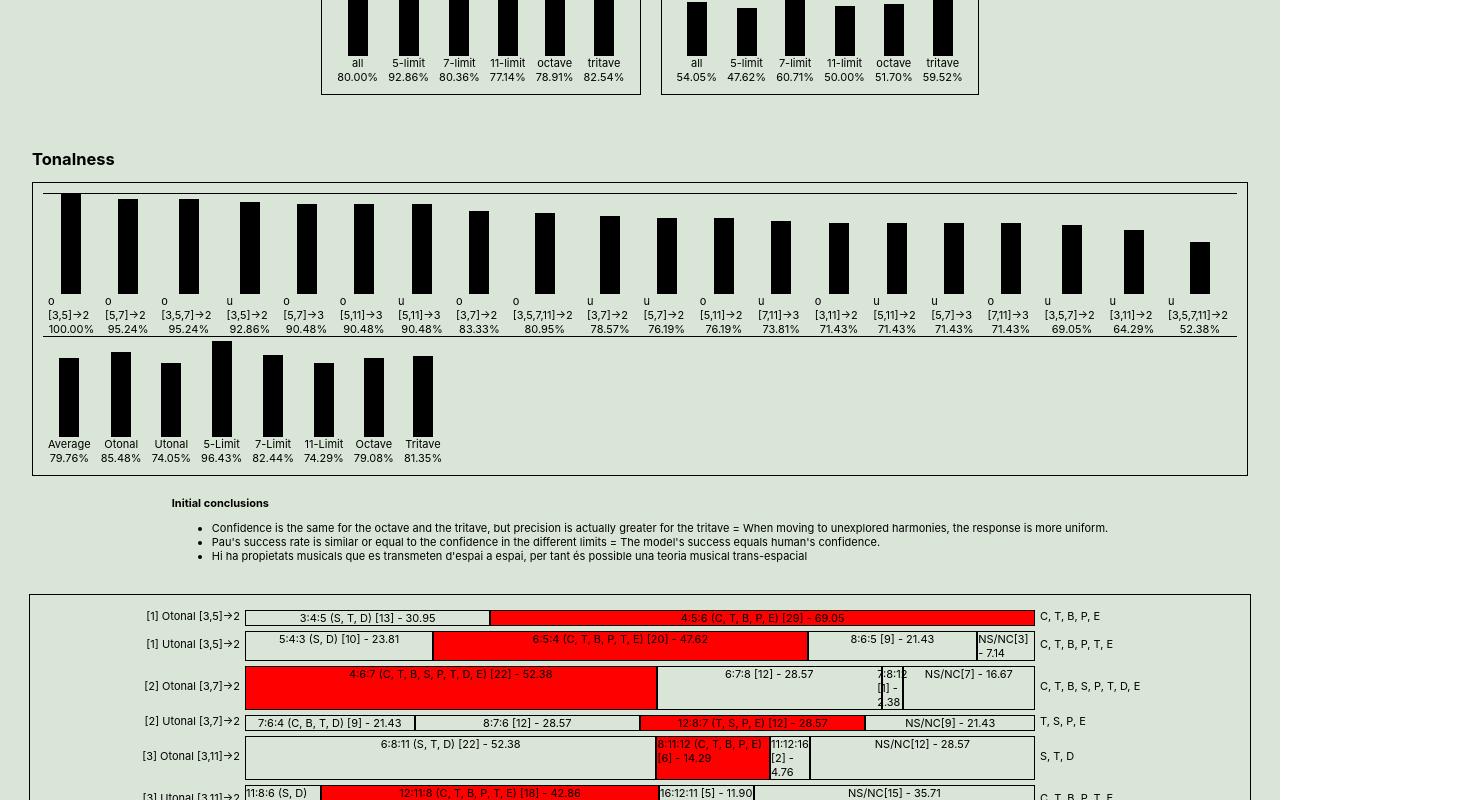
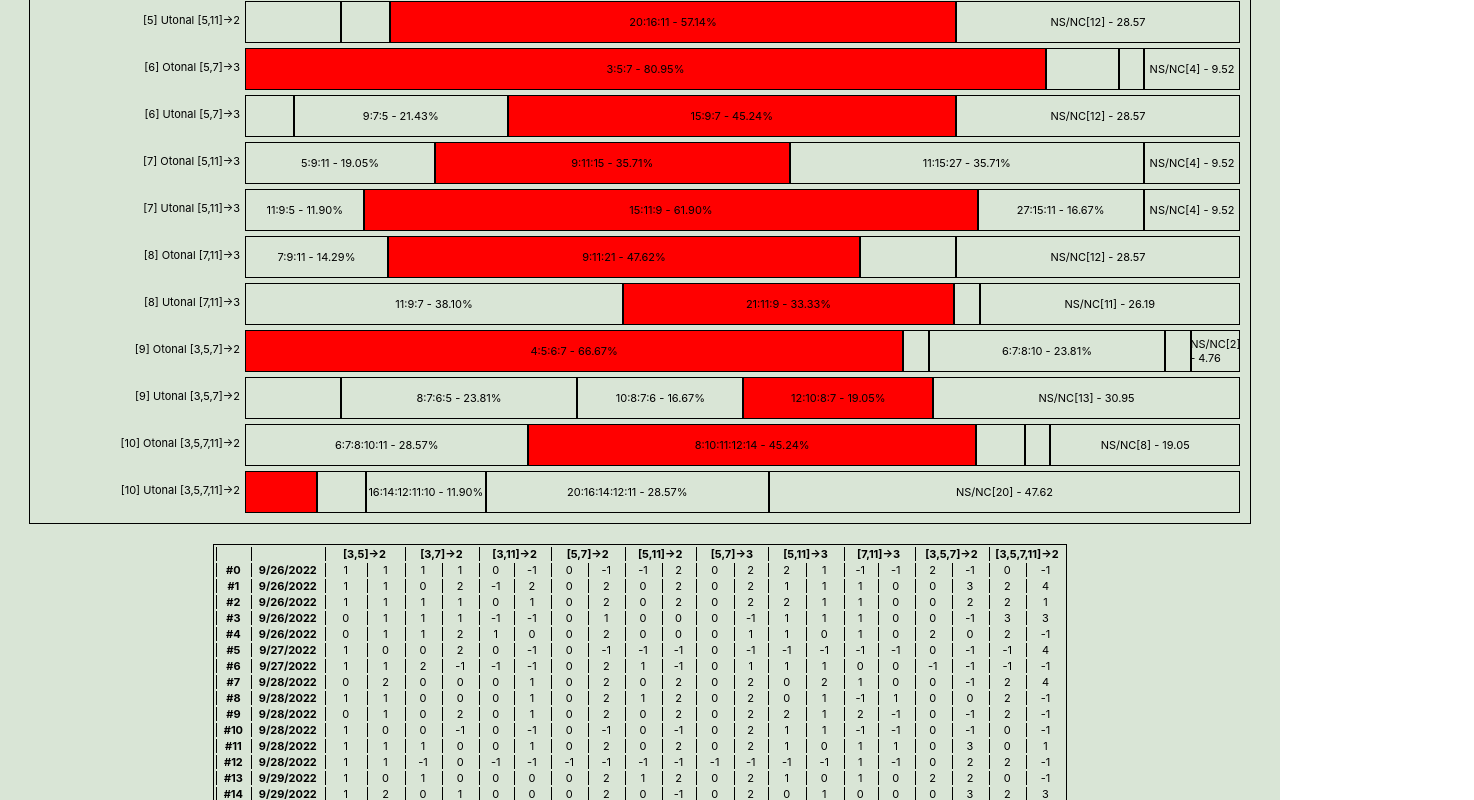
Before and after one commit to PauRosello97/harmonic-root-data, a React (Create React App) app: page /chords/results in a window 1280 px wide. Shown: the part 2220-3020 px from the top of the page, 1474 px wide, since content can reach past the window. Built offline with nearby package versions, Linux system fonts and the light colour scheme.

Commit message:
clean up

```diff
--- a/src/views/Results/Results.tsx
+++ b/src/views/Results/Results.tsx
@@ -360,10 +360,7 @@ function Results() {
                 {chordNames.map((chord: string[], i: number) => {
                     let space = spaces[Math.floor(i / 2)];
                     let noResponseRatio = getRatio(i, chord.length);
-                    let tonality = i % 2 == 0 ? "Otonal" : "Utonal";
-                    let winner = winners[i];
-                    let winningTheories: number[] = THEORIES[i][winner];
-                    let winningTheoriesNames = theoriesToNames(winningTheories);
+                    let tonality = i % 2 === 0 ? "Otonal" : "Utonal";
                     return <div key={i} className={styles.chordContainer} >
                         <div className={styles.spaceTag}>[{Math.floor(i / 2) + 1}] {tonality} {space}</div>
                         <div key={i} className={styles.chord}>
@@ -371,22 +368,34 @@ function Results() {
                                 let ratio = getRatio(i, j);
                                 if (ratio > 0) {
                                     let theories = THEORIES[i][j];
-                                    let theoriesNames = theoriesToNames(theories);
                                     return <div
                                         key={j}
                                         className={styles.name}
-                                        style={{ width: `${getRatio(i, j)}%`, background: theories?.includes(4) ? 'red' : '' }}
+                                        style={{
+                                            width: `${getRatio(i, j)}%`,
+                                            background: theories?.includes(4) ? 'red' : '',
+                                            minHeight: '40px',
+                                            display: 'flex',
+                                            flexDirection: 'row',
+                                            alignItems:'center'
+                                        }}
                                     >
-                                        {ratio > 0 && <div>{name} {theories.length > 0 && `(${theoriesNames.join(", ")})`} [{absoluteResponses[i][j]}] - {ratio.toFixed(2)}</div>}
+                                        {ratio > 10 && <div>{name} - {ratio.toFixed(2)}%</div>}
                                     </div>
                                 }
                             })}
                             {noResponseRatio > 0 &&
-                                <div className={styles.name} style={{ width: `${noResponseRatio}%` }}>
+                                <div
+                                    className={styles.name}
+                                    style={{
+                                        width: `${noResponseRatio}%`,display: 'flex',
+                                        flexDirection: 'row',
+                                        alignItems:'center'
+                                    }}
+                                >
                                     {noResponseRatio > 0 && `NS/NC[${absoluteResponses[i][chord.length]}] - ${noResponseRatio.toFixed(2)}`}
                                 </div>}
                         </div>
-                        <div className={styles.winningTheoriesTag}>{winningTheoriesNames.join(", ")}</div>
                     </div>
                 })}
             </div>
@@ -729,7 +738,7 @@ function Results() {
 
             </table>
 
-            <div className={styles.theoriesContainer}>
+            {/* <div className={styles.theoriesContainer}>
                 <Theories picked={ARR_ALL} title="All" tonality={ALL} />
                 <Theories picked={ARR_5_LIMIT} title="5-limit" tonality={ALL} />
                 <Theories picked={ARR_7_LIMIT} title="7-limit" tonality={ALL} />
@@ -745,24 +754,18 @@ function Results() {
             <div className={styles.theoriesContainer}>
                 <Confidence />
                 <AnswerPrecision />
-            </div>
+            </div> */}
             <div className={styles.theoriesContainer}>
                 {/*<Distribution />*/}
                 {/*<Fitting value="duration" />*/}
                 {/*<Fitting value="omsi" />*/}
             </div>
-            <div>
-                <h2>Tonalness</h2>
-                <Tonalness />
-            </div>
-            <div className={styles.conclusions}>
-                <div><b>Initial conclusions</b></div>
-                <ul>
-                    <li>Confidence is the same for the octave and the tritave, but precision is actually greater for the tritave = When moving to unexplored harmonies, the response is more uniform.</li>
-                    <li>Pau's success rate is similar or equal to the confidence in the different limits = The model's success equals human's confidence.</li>
-                    <li>Hi ha propietats musicals que es transmeten d'espai a espai, per tant és possible una teoria musical trans-espacial</li>
-                </ul>
-            </div>
+            {/*
+                <div>
+                    <h2>Tonalness</h2>
+                    <Tonalness />
+                </div>
+            */}
             <Ratios />
             <Table />
         </div >
```
